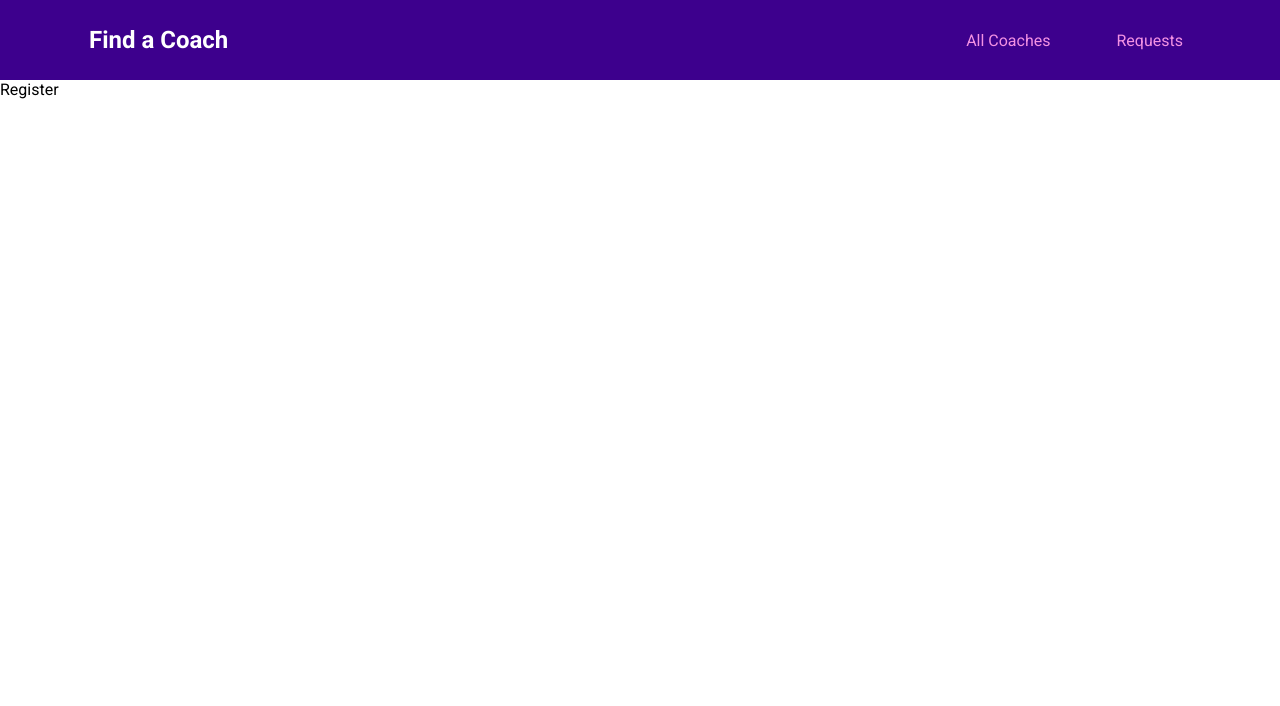
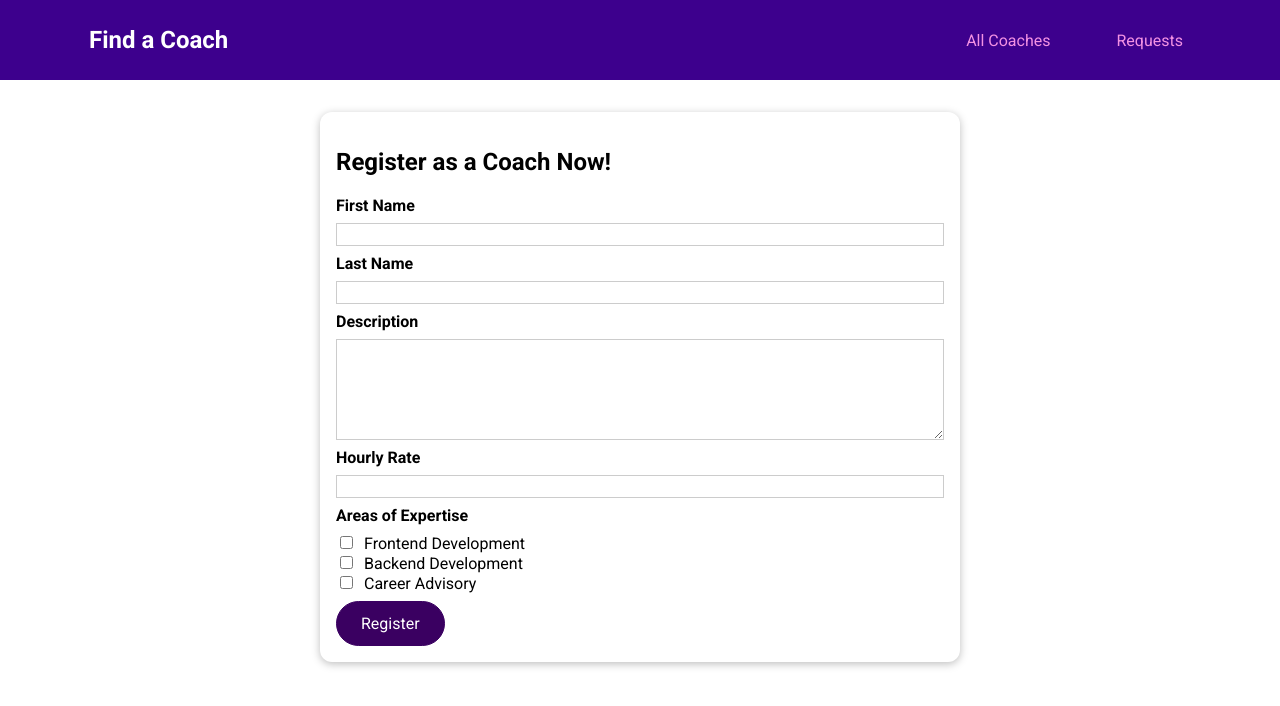
Before and after one commit to shubhamkanse72/coach-finder, a Vue app: page /register in a window 1280 px wide. Shown: the top 706 px of the page. Built offline with nearby package versions, Linux system fonts and the light colour scheme.

Commit message:
coach form

```diff
--- /dev/null
+++ b/src/components/coaches/CoachForm.vue
@@ -0,0 +1,130 @@
+<template>
+  <div>
+    <form @submit.prevent="submitForm">
+      <div class="form-control">
+        <label for="firstname">First Name</label>
+        <input type="text" id="firstname" v-model.trim="firstName" />
+      </div>
+      <div class="form-control">
+        <label for="lastname">Last Name</label>
+        <input type="text" id="lastname" v-model.trim="lastName" />
+      </div>
+      <div class="form-control">
+        <label for="description">Description</label>
+        <textarea
+          id="description"
+          rows="5"
+          v-model.trim="description"
+        ></textarea>
+      </div>
+      <div class="form-control">
+        <label for="rate">Hourly Rate</label>
+        <input type="number" id="rate" v-model.number="rate" />
+      </div>
+      <div class="form-control">
+        <h3>Areas of Expertise</h3>
+        <div>
+          <input
+            type="checkbox"
+            id="frontend"
+            value="frontend"
+            v-model="areas"
+          />
+          <label for="frontend">Frontend Development</label>
+        </div>
+        <div>
+          <input type="checkbox" id="backend" value="backend" v-model="areas" />
+          <label for="frontend">Backend Development</label>
+        </div>
+        <div>
+          <input type="checkbox" id="career" value="career" v-model="areas" />
+          <label for="frontend">Career Advisory</label>
+        </div>
+      </div>
+      <base-button>Register</base-button>
+    </form>
+  </div>
+</template>
+
+<script>
+export default {
+  data() {
+    return {
+      firstName: "",
+      lastName: "",
+      rate: null,
+      description: "",
+      areas: [],
+    };
+  },
+  methods: {
+    submitForm() {
+      const formData = {
+        first: this.firstName,
+        last: this.lastName,
+        desc: this.description,
+        rate: this.rate,
+        areas: this.areas,
+      };
+      console.log(formData, "formData");
+    },
+  },
+};
+</script>
+
+<style scoped>
+.form-control {
+  margin: 0.5rem 0;
+}
+
+label {
+  font-weight: bold;
+  display: block;
+  margin-bottom: 0.5rem;
+}
+
+input[type="checkbox"] + label {
+  font-weight: normal;
+  display: inline;
+  margin: 0 0 0 0.5rem;
+}
+
+input,
+textarea {
+  display: block;
+  width: 100%;
+  border: 1px solid #ccc;
+  font: inherit;
+}
+
+input:focus,
+textarea:focus {
+  background-color: #f0e6fd;
+  outline: none;
+  border-color: #3d008d;
+}
+
+input[type="checkbox"] {
+  display: inline;
+  width: auto;
+  border: none;
+}
+
+input[type="checkbox"]:focus {
+  outline: #3d008d solid 1px;
+}
+
+h3 {
+  margin: 0.5rem 0;
+  font-size: 1rem;
+}
+
+.invalid label {
+  color: red;
+}
+
+.invalid input,
+.invalid textarea {
+  border: 1px solid red;
+}
+</style>
--- a/src/pages/coaches/CoachRegistration.vue
+++ b/src/pages/coaches/CoachRegistration.vue
@@ -1,3 +1,19 @@
 <template>
-    <div>Register</div>
+  <div>
+    <section>
+      <base-card>
+        <h2>Register as a Coach Now!</h2>
+        <coach-form></coach-form>
+      </base-card>
+    </section>
+  </div>
 </template>
+
+<script>
+import CoachForm from "../../components/coaches/CoachForm.vue";
+export default {
+  components: {
+    CoachForm,
+  },
+};
+</script>
```
